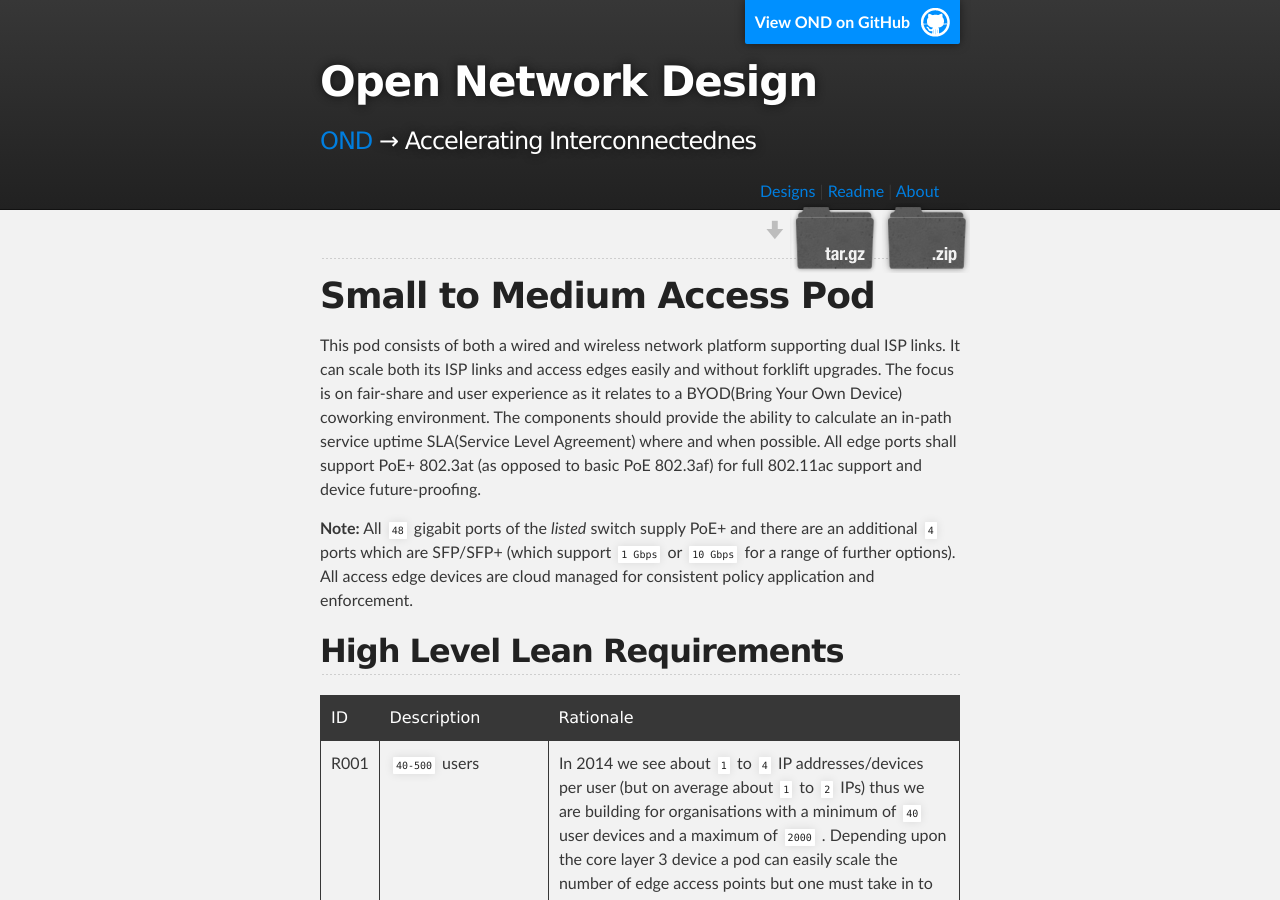
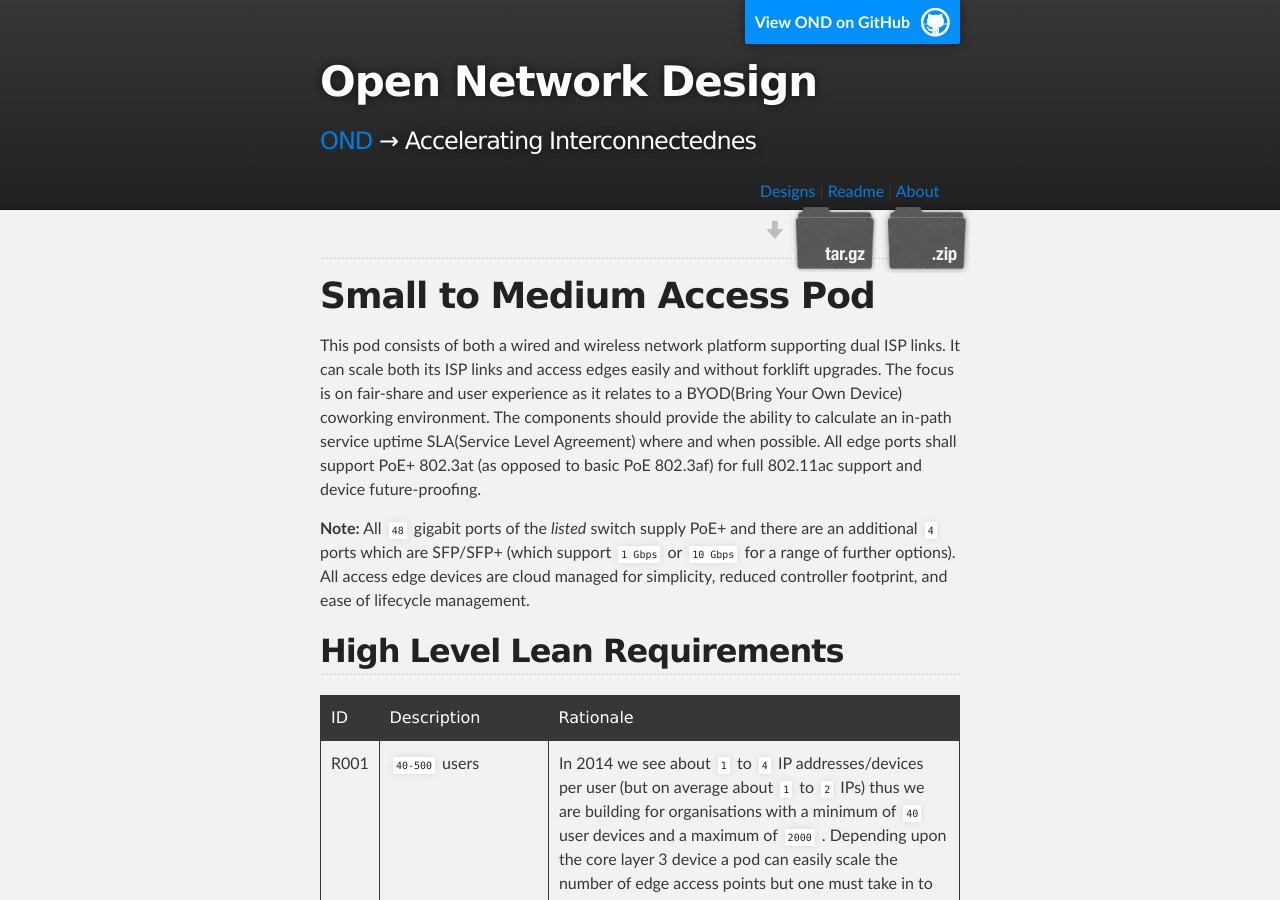
Before and after one commit to podomere/ond, a Jekyll site: the page built from ond-00001/ond-00001.md, in a window 1280 px wide and 900 px high. Built offline with Jekyll 4.4.1, drawn with Linux system fonts in a browser that asks for light colours.

Commit message:
Improved sentence on 2nd lead in paragraph

````diff
--- a/ond-00001/ond-00001.md
+++ b/ond-00001/ond-00001.md
@@ -14,7 +14,7 @@ type: design
 
 This pod consists of both a wired and wireless network platform supporting dual ISP links. It can scale both its ISP links and access edges easily and without forklift upgrades. The focus is on fair-share and user experience as it relates to a BYOD(Bring Your Own Device) coworking environment. The components should provide the ability to calculate an in-path service uptime SLA(Service Level Agreement) where and when possible. All edge ports shall support PoE+ 802.3at (as opposed to basic PoE 802.3af) for full 802.11ac support and device future-proofing.
 
-**Note:** All ```48``` gigabit ports of the _listed_ switch supply PoE+ and there are an additional ```4``` ports which are SFP/SFP+ (which support ```1 Gbps``` or ```10 Gbps``` for a range of further options). All access edge devices are cloud managed for consistent policy application and enforcement.
+**Note:** All ```48``` gigabit ports of the _listed_ switch supply PoE+ and there are an additional ```4``` ports which are SFP/SFP+ (which support ```1 Gbps``` or ```10 Gbps``` for a range of further options). All access edge devices are cloud managed for simplicity, reduced controller footprint, and ease of lifecycle management.
 
 ## High Level Lean Requirements
 
````
